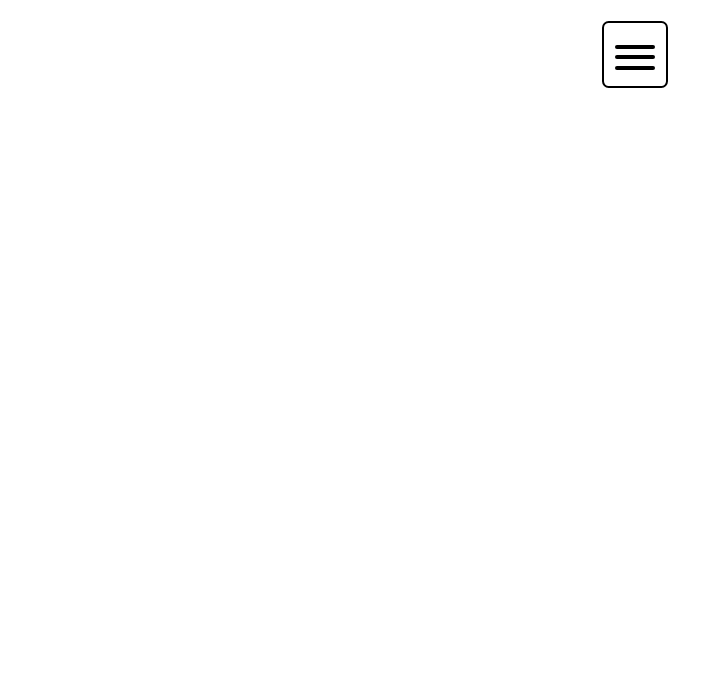
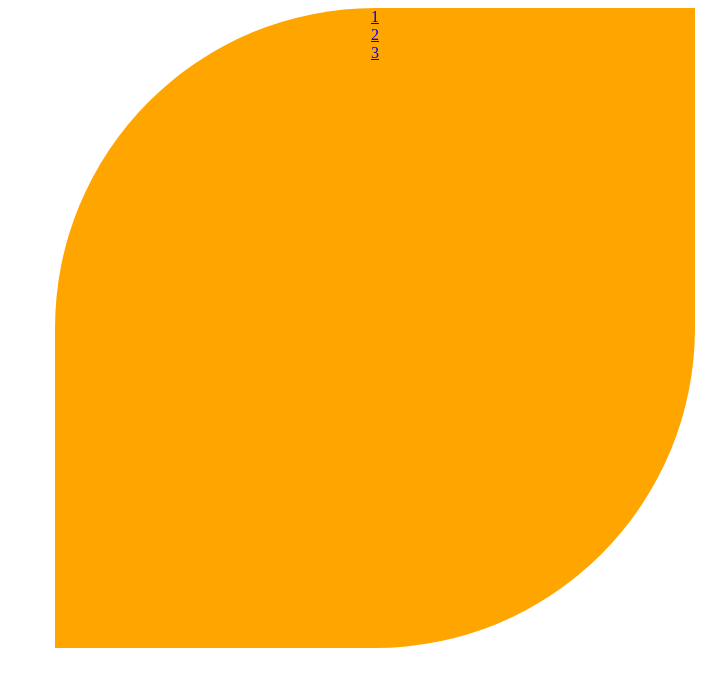
Before and after one commit to MohamedBechirMejri/top-drop-down-menu, a website built with webpack: page src/template.html in a window 1280 px wide. Shown: the whole page, without its empty margins (577-1280 px from the left). Built offline with nearby package versions, Linux system fonts and the light colour scheme.

Commit message:
style navlinks

```diff
--- a/src/main.scss
+++ b/src/main.scss
@@ -4,6 +4,7 @@
 
 * {
     transition: all 300ms;
+    text-align: center;
 }
 
 nav {
@@ -64,6 +65,28 @@ nav {
     }
 
     .navlinks {
-        display: none;
+        background-color: orange;
+        width: 40em;
+        height: 40em;
+        border-radius: 50% 0;
+        display: flex;
+        flex-direction: column;
+        align-items: center;
+        position: absolute;
+        right: 0;
+    //    transform-origin: center left;
+    //    animation: reveal 1s infinite alternate forwards;
     }
 }
+
+// Animations
+/*
+@keyframes reveal {
+    0% {}
+
+    100% {
+        display: block;
+        transform: rotate(60deg);
+    }
+}
+*/
```
